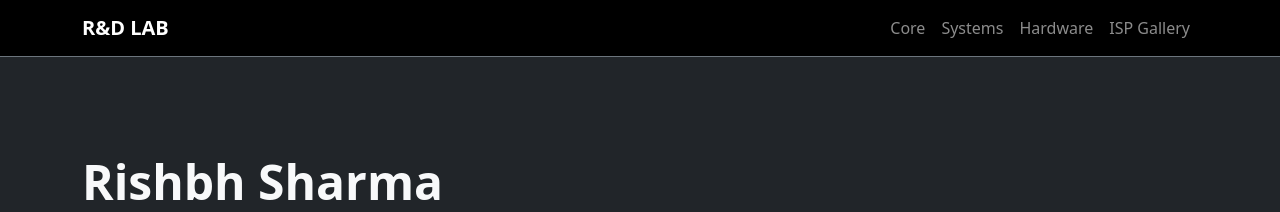
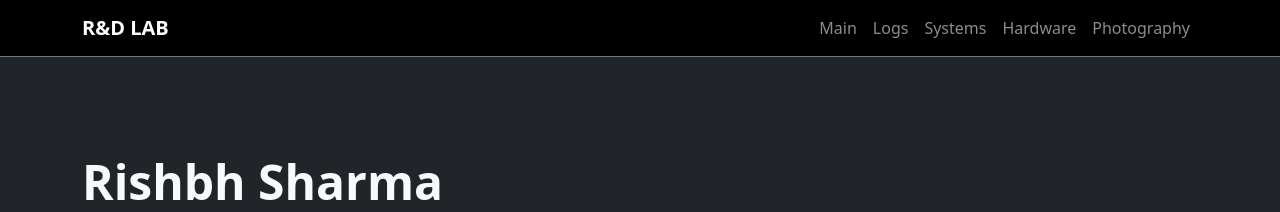
Before and after one commit to CodeRSTech/coderstech.github.io, a Jekyll site: the page built from index.md, in a window 1280 px wide. Shown: the top 212 px of the page. Built offline with Jekyll 4.4.1, drawn with Linux system fonts in a browser that asks for light colours.

Commit message:
Added missing link for logs

```diff
--- a/_includes/navbar.html
+++ b/_includes/navbar.html
@@ -6,10 +6,11 @@
     </button>
     <div class="collapse navbar-collapse" id="navbarNav">
       <ul class="navbar-nav ms-auto">
-        <li class="nav-item"><a class="nav-link" href="/">Core</a></li>
+        <li class="nav-item"><a class="nav-link" href="/">Main</a></li>
+        <li class="nav-item"><a class="nav-link" href="/logs">Logs</a></li>
         <li class="nav-item"><a class="nav-link" href="/projects">Systems</a></li>
         <li class="nav-item"><a class="nav-link" href="/hardware">Hardware</a></li>
-        <li class="nav-item"><a class="nav-link" href="/photography">ISP Gallery</a></li>
+        <li class="nav-item"><a class="nav-link" href="/photography">Photography</a></li>
       </ul>
     </div>
   </div>
```
